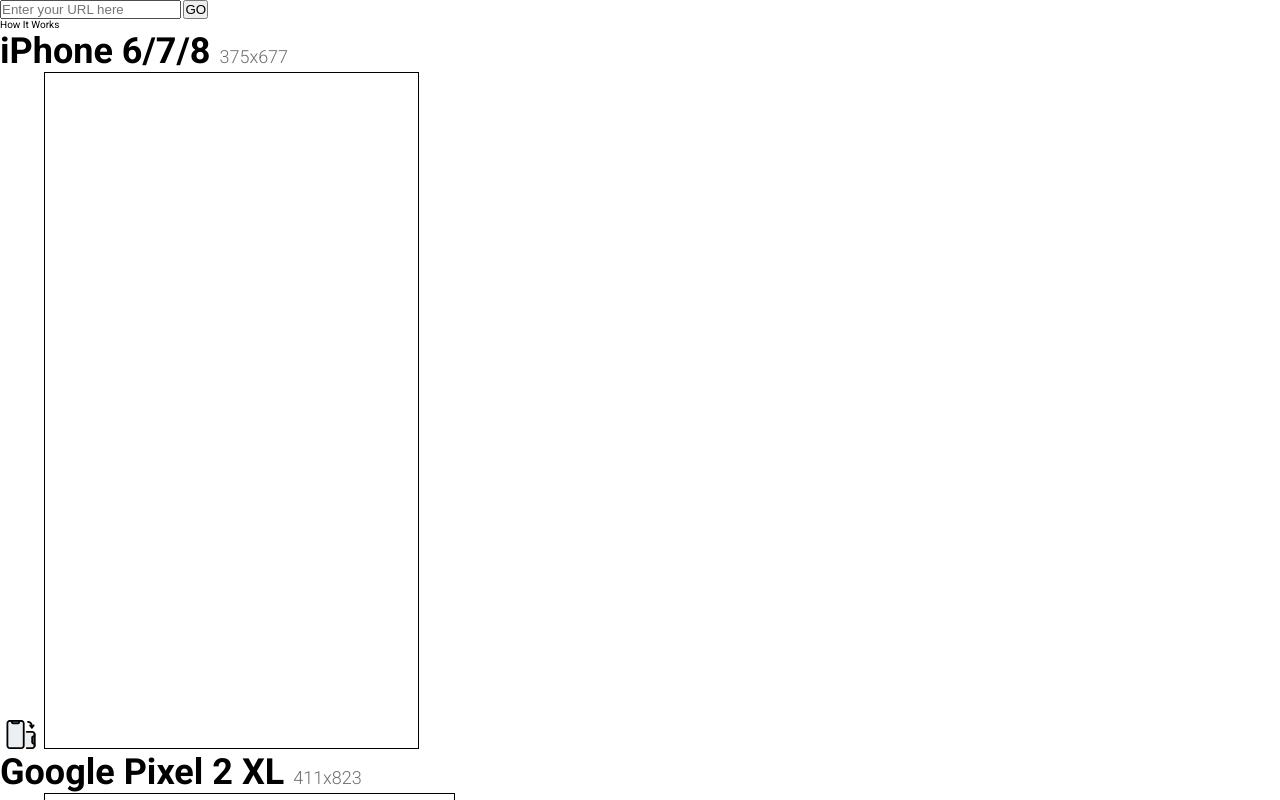
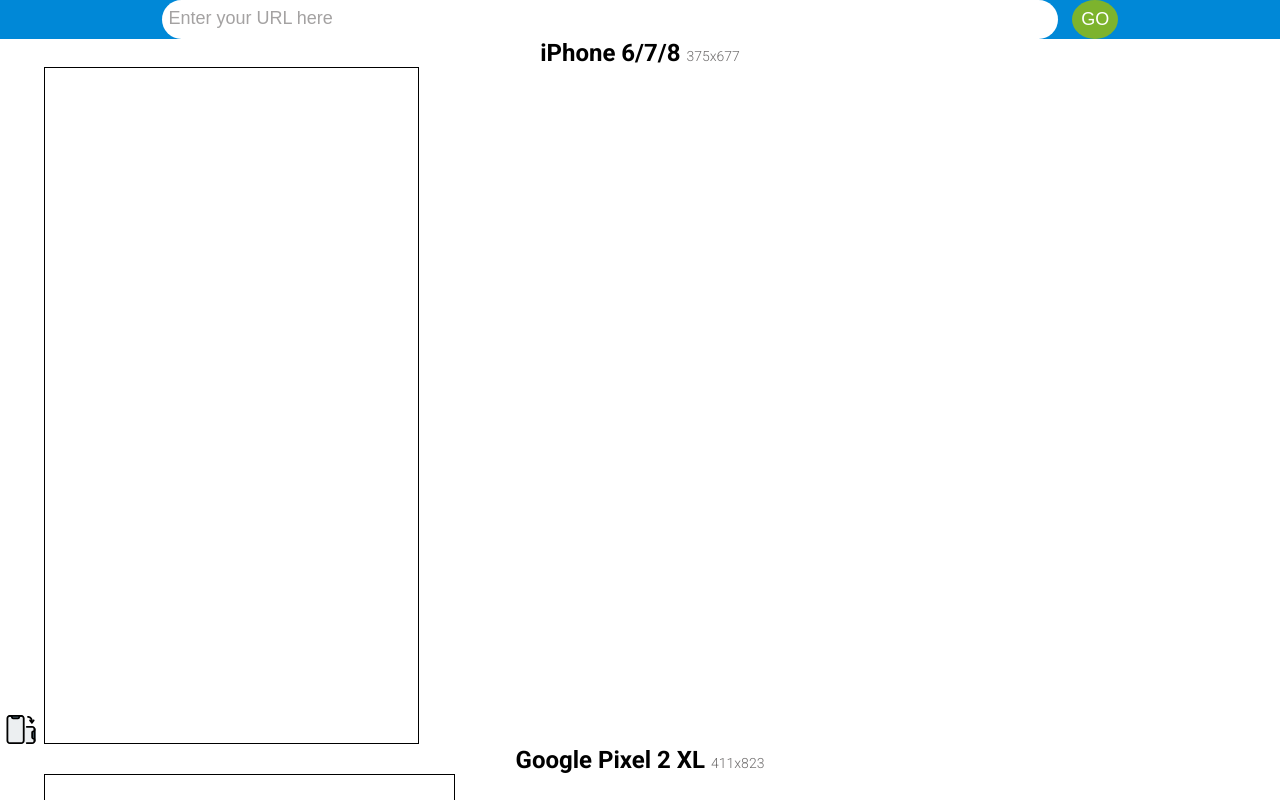
Before and after one commit to mattiehoare123/Responsive-Website-Tester, a website: page src/index.html in a window 1280 px wide. Shown: the top 800 px of the page. Drawn offline with nearby package versions, Linux system fonts and the light colour scheme; files that its build step writes are made by us from their sources.

Commit message:
Header styled

```diff
--- a/src/scss/base/_typography.scss
+++ b/src/scss/base/_typography.scss
@@ -20,11 +20,12 @@
 }
 
 h2 {
-  font-size: 3.6rem;
+  font-size: 2.4rem;
+  text-align: center;
 }
 
 h2 span {
-  font-size: 1.8rem;
+  font-size: 1.4rem;
   color: $dark-grey;
   font-weight: $fw-l;
 }
--- /dev/null
+++ b/src/scss/layout/_header.scss
@@ -0,0 +1,32 @@
+header {
+  background: $bg-blue;
+
+  p {
+    display: none;
+  }
+
+  form  {
+    display: flex;
+    align-content: center;
+    justify-content: center;
+      input {
+        width: 70%;
+        padding: .5em;
+        border-radius: 1.5em;
+        border: none;
+      }
+      ::placeholder {
+        font-size: 1.8rem;
+        color: $light-grey;
+      }
+      button {
+        font-size: 1.8rem;
+        background: $bg-green;
+        color: $white;
+        border-radius: 50%;
+        padding: .5em;
+        border: none;
+        margin-left: .8em;
+      }
+    }
+}
--- a/src/scss/main.scss
+++ b/src/scss/main.scss
@@ -7,3 +7,4 @@
 // 3. Components
 
 // 4. Layout
+@import 'layout/header';
```
Also changed, not shown: src/scss/layout/_main.scss (added).
